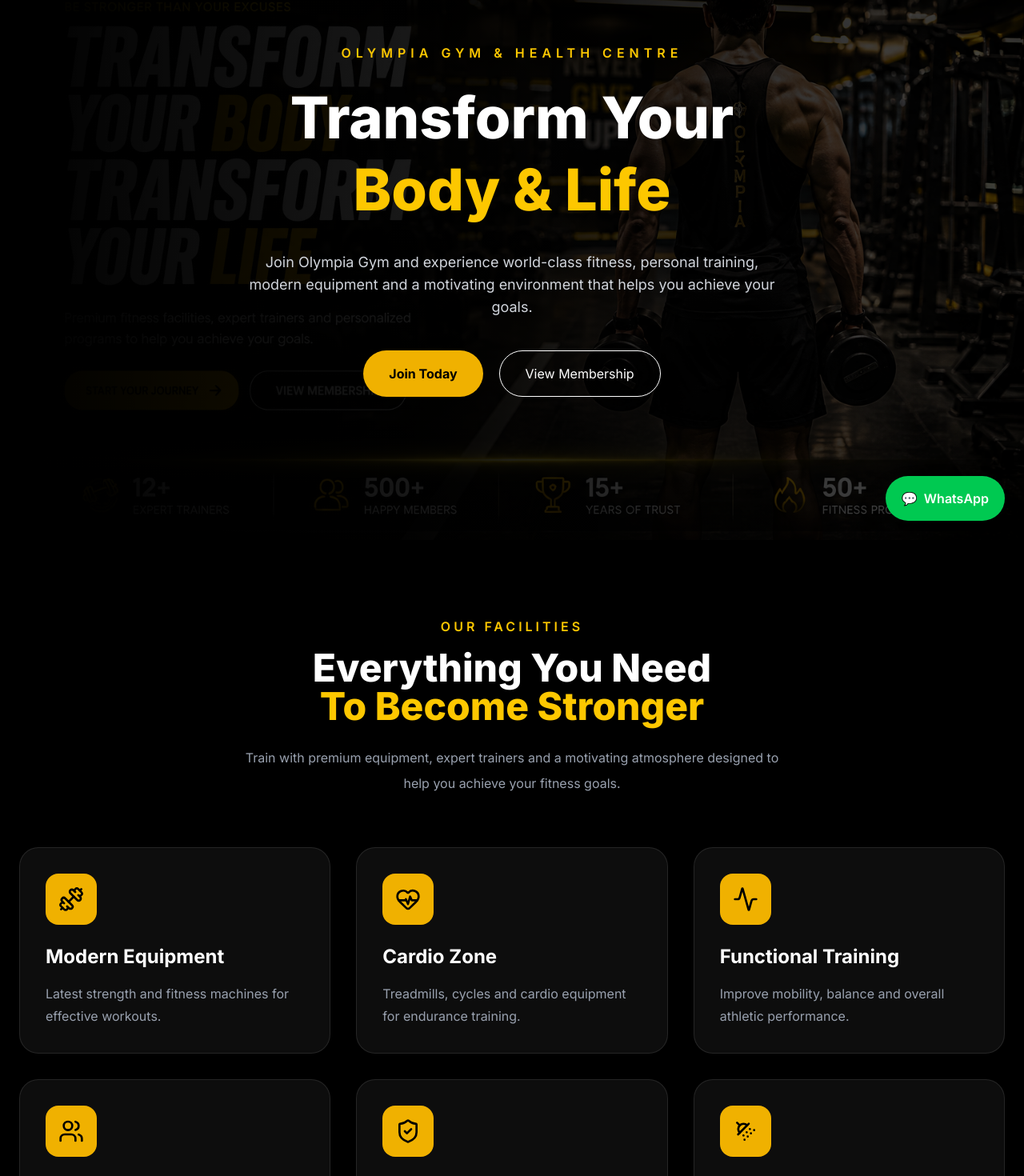
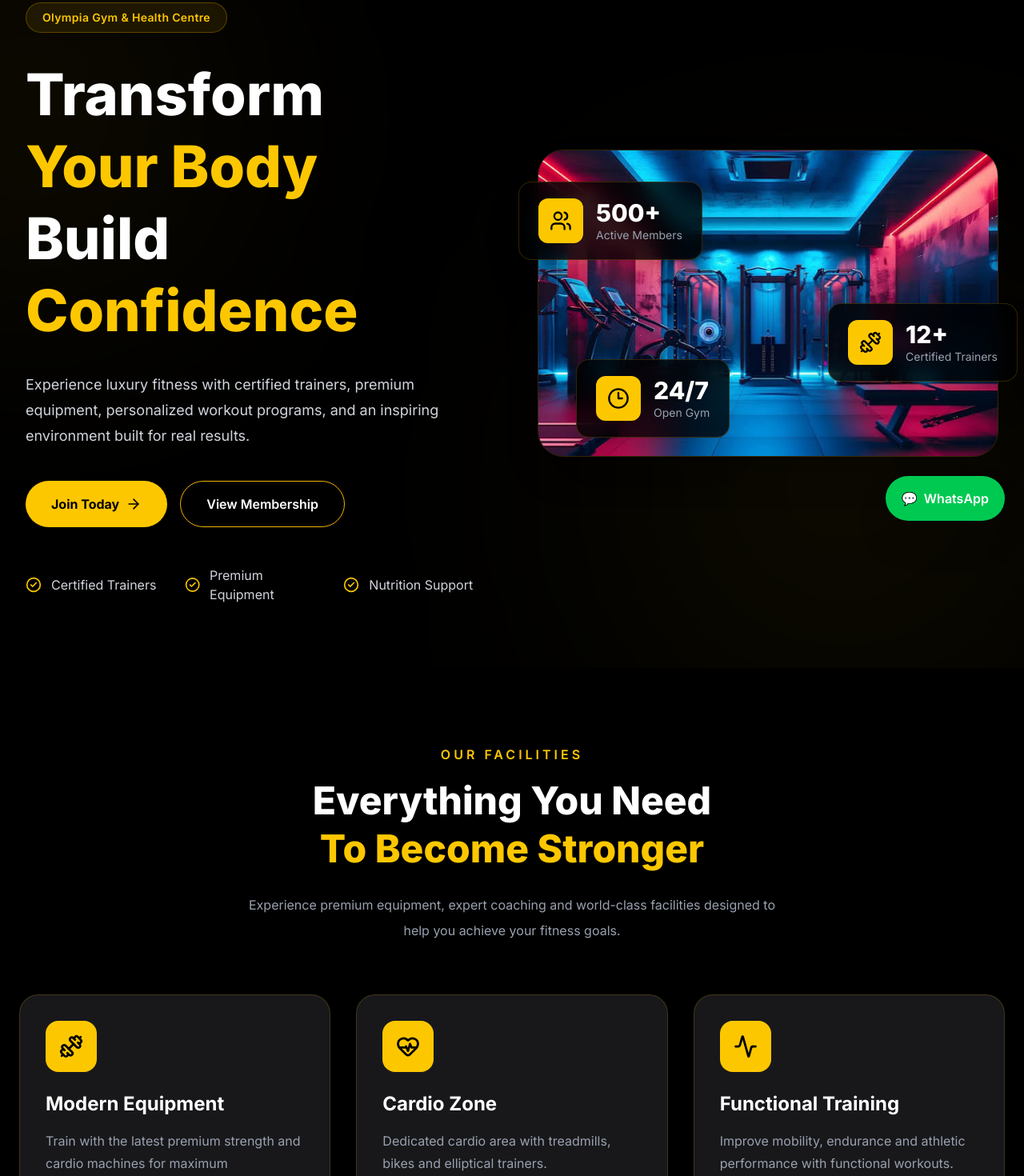
Before and after one commit to sumannath462-dot/secondsincome, a React (Vite) app: page /olympia in a window 1280 px wide. Shown: the part 125-1595 px from the top of the page at 80% size. Built offline with nearby package versions, Linux system fonts and the light colour scheme.

Commit message:
Complete Olympia Gym demo

```diff
--- a/src/components/olympia/Facilities.jsx
+++ b/src/components/olympia/Facilities.jsx
@@ -5,60 +5,62 @@ import {
   Activity,
   ShieldCheck,
   Users,
-  ShowerHead,
+  Bath,
 } from "lucide-react";
 
 const facilities = [
   {
     icon: Dumbbell,
     title: "Modern Equipment",
-    desc: "Latest strength and fitness machines for effective workouts.",
+    desc: "Train with the latest premium strength and cardio machines for maximum performance.",
   },
   {
     icon: HeartPulse,
     title: "Cardio Zone",
-    desc: "Treadmills, cycles and cardio equipment for endurance training.",
+    desc: "Dedicated cardio area with treadmills, bikes and elliptical trainers.",
   },
   {
     icon: Activity,
     title: "Functional Training",
-    desc: "Improve mobility, balance and overall athletic performance.",
+    desc: "Improve mobility, endurance and athletic performance with functional workouts.",
   },
   {
     icon: Users,
     title: "Certified Trainers",
-    desc: "Professional guidance to help you achieve your fitness goals.",
+    desc: "Experienced fitness professionals to guide every step of your transformation.",
   },
   {
     icon: ShieldCheck,
-    title: "Safe Environment",
-    desc: "Clean, hygienic and comfortable workout space for everyone.",
+    title: "Safe & Hygienic",
+    desc: "A clean, sanitized and secure environment for a comfortable workout experience.",
   },
   {
-    icon: ShowerHead,
+    icon: Bath,
     title: "Locker & Shower",
-    desc: "Freshen up after every workout with modern facilities.",
+    desc: "Modern locker rooms and shower facilities to refresh after every session.",
   },
 ];
 
 export default function Facilities() {
   return (
-    <section className="bg-black py-24 px-6">
+    <section
+      id="facilities"
+      className="bg-black py-24 px-6"
+    >
       <div className="max-w-7xl mx-auto">
-
         {/* Heading */}
         <motion.div
           initial={{ opacity: 0, y: 40 }}
           whileInView={{ opacity: 1, y: 0 }}
+          transition={{ duration: 0.6 }}
           viewport={{ once: true }}
-          transition={{ duration: 0.6 }}
           className="text-center"
         >
           <p className="uppercase tracking-[4px] text-yellow-400 font-semibold">
             Our Facilities
           </p>
 
-          <h2 className="mt-4 text-4xl md:text-5xl font-black text-white">
+          <h2 className="mt-4 text-4xl md:text-5xl font-black text-white leading-tight">
             Everything You Need
             <br />
             <span className="text-yellow-400">
@@ -67,13 +69,13 @@ export default function Facilities() {
           </h2>
 
           <p className="mt-6 max-w-2xl mx-auto text-gray-400 leading-8">
-            Train with premium equipment, expert trainers and a motivating
-            atmosphere designed to help you achieve your fitness goals.
+            Experience premium equipment, expert coaching and world-class
+            facilities designed to help you achieve your fitness goals.
           </p>
         </motion.div>
 
         {/* Cards */}
-        <div className="mt-16 grid gap-8 sm:grid-cols-2 lg:grid-cols-3">
+        <div className="mt-16 grid grid-cols-1 sm:grid-cols-2 lg:grid-cols-3 gap-8">
           {facilities.map((item, index) => {
             const Icon = item.icon;
 
@@ -82,15 +84,21 @@ export default function Facilities() {
                 key={item.title}
                 initial={{ opacity: 0, y: 40 }}
                 whileInView={{ opacity: 1, y: 0 }}
+                transition={{
+                  duration: 0.5,
+                  delay: index * 0.1,
+                }}
                 viewport={{ once: true }}
-                transition={{ delay: index * 0.1 }}
-                className="group rounded-3xl border border-white/10 bg-white/5 backdrop-blur-md p-8 hover:border-yellow-400 hover:-translate-y-2 transition-all duration-300"
+                whileHover={{
+                  y: -8,
+                }}
+                className="group rounded-3xl border border-yellow-500/20 bg-zinc-900 p-8 transition-all duration-300 hover:border-yellow-400 hover:shadow-[0_0_35px_rgba(250,204,21,0.15)]"
               >
-                <div className="flex items-center justify-center w-16 h-16 rounded-2xl bg-yellow-500 text-black">
-                  <Icon size={32} />
+                <div className="flex items-center justify-center w-16 h-16 rounded-2xl bg-yellow-400 text-black transition-transform duration-300 group-hover:scale-110">
+                  <Icon size={30} strokeWidth={2.2} />
                 </div>
 
-                <h3 className="mt-6 text-2xl font-bold text-white group-hover:text-yellow-400 transition">
+                <h3 className="mt-6 text-2xl font-bold text-white group-hover:text-yellow-400 transition-colors">
                   {item.title}
                 </h3>
 
@@ -101,7 +109,6 @@ export default function Facilities() {
             );
           })}
         </div>
-
       </div>
     </section>
   );
--- a/src/components/olympia/Hero.jsx
+++ b/src/components/olympia/Hero.jsx
@@ -1,76 +1,208 @@
 import { motion } from "framer-motion";
-import hero from "../../assets/olympia/hero.jpg";
+import {
+  ArrowRight,
+  CheckCircle2,
+  Users,
+  Dumbbell,
+  Clock3,
+} from "lucide-react";
+
+import heroImage from "../../assets/olympia/hero-gym.jpg";
 
 export default function Hero() {
   return (
     <section
       id="home"
-      className="relative min-h-screen flex items-center justify-center overflow-hidden"
+      className="relative overflow-hidden bg-black text-white"
     >
-      {/* Background */}
-      <img
-        src={hero}
-        alt="Olympia Gym"
-        className="absolute inset-0 w-full h-full object-cover"
-      />
+      {/* Background Glow */}
+      <div className="absolute inset-0">
+        <div className="absolute -left-40 top-20 h-96 w-96 rounded-full bg-yellow-500/10 blur-[140px]" />
+        <div className="absolute right-0 bottom-0 h-[450px] w-[450px] rounded-full bg-yellow-400/10 blur-[170px]" />
+      </div>
 
-      {/* Dark Overlay */}
-      <div className="absolute inset-0 bg-black/70"></div>
+      <div className="relative max-w-7xl mx-auto px-6 lg:px-8 pt-32 pb-20">
 
-      {/* Gradient */}
-      <div className="absolute inset-0 bg-gradient-to-r from-black via-black/60 to-transparent"></div>
+        <div className="grid items-center gap-16 lg:grid-cols-2">
 
-      {/* Content */}
-      <div className="relative z-10 max-w-7xl mx-auto px-6 text-center">
+          {/* LEFT */}
+          <motion.div
+            initial={{ opacity: 0, x: -60 }}
+            animate={{ opacity: 1, x: 0 }}
+            transition={{ duration: 0.8 }}
+          >
+            {/* Badge */}
+            <div className="inline-flex items-center rounded-full border border-yellow-500/30 bg-yellow-500/10 px-5 py-2 text-sm font-semibold tracking-wide text-yellow-400">
+              Olympia Gym & Health Centre
+            </div>
 
-        <motion.p
-          initial={{ opacity: 0, y: 30 }}
-          animate={{ opacity: 1, y: 0 }}
-          transition={{ duration: 0.6 }}
-          className="uppercase tracking-[6px] text-yellow-400 font-semibold"
-        >
-          Olympia Gym & Health Centre
-        </motion.p>
+            {/* Heading */}
+            <h1 className="mt-8 text-5xl font-black leading-tight md:text-7xl">
+              Transform
+              <br />
 
-        <motion.h1
-          initial={{ opacity: 0, y: 35 }}
-          animate={{ opacity: 1, y: 0 }}
-          transition={{ delay: 0.2 }}
-          className="mt-6 text-5xl md:text-7xl font-black text-white leading-tight"
-        >
-          Transform Your
-          <br />
-          <span className="text-yellow-400">
-            Body & Life
-          </span>
-        </motion.h1>
+              <span className="text-yellow-400">
+                Your Body
+              </span>
 
-        <motion.p
-          initial={{ opacity: 0 }}
-          animate={{ opacity: 1 }}
-          transition={{ delay: 0.4 }}
-          className="mt-8 max-w-2xl mx-auto text-gray-300 text-lg"
-        >
-          Join Olympia Gym and experience world-class fitness,
-          personal training, modern equipment and a motivating
-          environment that helps you achieve your goals.
-        </motion.p>
+              <br />
 
-        <motion.div
-          initial={{ opacity: 0 }}
-          animate={{ opacity: 1 }}
-          transition={{ delay: 0.6 }}
-          className="mt-10 flex flex-col sm:flex-row justify-center gap-5"
-        >
-          <button className="bg-yellow-500 hover:bg-yellow-400 px-8 py-4 rounded-full text-black font-bold transition">
-            Join Today
-          </button>
+              Build
+              <span className="text-yellow-400">
+                {" "}
+                Confidence
+              </span>
+            </h1>
 
-          <button className="border border-white hover:border-yellow-400 hover:text-yellow-400 px-8 py-4 rounded-full text-white transition">
-            View Membership
-          </button>
-        </motion.div>
+            {/* Description */}
+            <p className="mt-8 max-w-xl text-lg leading-8 text-gray-300">
+              Experience luxury fitness with certified trainers,
+              premium equipment, personalized workout programs,
+              and an inspiring environment built for real results.
+            </p>
 
+            {/* Buttons */}
+            <div className="mt-10 flex flex-col gap-4 sm:flex-row">
+
+              <button className="group inline-flex items-center justify-center rounded-full bg-yellow-400 px-8 py-4 font-bold text-black transition hover:bg-yellow-300">
+                Join Today
+
+                <ArrowRight
+                  size={20}
+                  className="ml-2 transition group-hover:translate-x-1"
+                />
+              </button>
+
+              <button className="rounded-full border border-yellow-500 px-8 py-4 font-semibold text-white transition hover:bg-yellow-500 hover:text-black">
+                View Membership
+              </button>
+
+            </div>
+
+            {/* Features */}
+            <div className="mt-12 grid gap-5 sm:grid-cols-3">
+
+              <div className="flex items-center gap-3">
+                <CheckCircle2
+                  size={20}
+                  className="text-yellow-400"
+                />
+
+                <span className="text-gray-300">
+                  Certified Trainers
+                </span>
+              </div>
+
+              <div className="flex items-center gap-3">
+                <CheckCircle2
+                  size={20}
+                  className="text-yellow-400"
+                />
+
+                <span className="text-gray-300">
+                  Premium Equipment
+                </span>
+              </div>
+
+              <div className="flex items-center gap-3">
+                <CheckCircle2
+                  size={20}
+                  className="text-yellow-400"
+                />
+
+                <span className="text-gray-300">
+                  Nutrition Support
+                </span>
+              </div>
+
+            </div>
+
+          </motion.div>
+
+          {/* RIGHT */}
+          <motion.div
+            initial={{ opacity: 0, x: 60 }}
+            animate={{ opacity: 1, x: 0 }}
+            transition={{ duration: 0.9 }}
+            className="relative"
+          >
+
+            <img
+              src={heroImage}
+              alt="Olympia Gym"
+              className="w-full rounded-[32px] border border-yellow-500/20 object-cover shadow-2xl"
+            />
+            {/* Floating Card 1 */}
+            <motion.div
+              initial={{ opacity: 0, y: 30 }}
+              animate={{ opacity: 1, y: 0 }}
+              transition={{ delay: 0.5 }}
+              className="absolute -left-6 top-10 rounded-2xl border border-yellow-500/20 bg-black/80 backdrop-blur-md px-6 py-5 shadow-2xl"
+            >
+              <div className="flex items-center gap-4">
+                <div className="flex h-14 w-14 items-center justify-center rounded-xl bg-yellow-400 text-black">
+                  <Users size={28} />
+                </div>
+
+                <div>
+                  <h3 className="text-3xl font-black text-white">
+                    500+
+                  </h3>
+                  <p className="text-sm text-gray-400">
+                    Active Members
+                  </p>
+                </div>
+              </div>
+            </motion.div>
+
+            {/* Floating Card 2 */}
+            <motion.div
+              initial={{ opacity: 0, x: 40 }}
+              animate={{ opacity: 1, x: 0 }}
+              transition={{ delay: 0.7 }}
+              className="absolute -right-6 top-1/2 rounded-2xl border border-yellow-500/20 bg-black/80 backdrop-blur-md px-6 py-5 shadow-2xl"
+            >
+              <div className="flex items-center gap-4">
+                <div className="flex h-14 w-14 items-center justify-center rounded-xl bg-yellow-400 text-black">
+                  <Dumbbell size={28} />
+                </div>
+
+                <div>
+                  <h3 className="text-3xl font-black text-white">
+                    12+
+                  </h3>
+                  <p className="text-sm text-gray-400">
+                    Certified Trainers
+                  </p>
+                </div>
+              </div>
+            </motion.div>
+
+            {/* Floating Card 3 */}
+            <motion.div
+              initial={{ opacity: 0, y: 30 }}
+              animate={{ opacity: 1, y: 0 }}
+              transition={{ delay: 0.9 }}
+              className="absolute bottom-6 left-12 rounded-2xl border border-yellow-500/20 bg-black/80 backdrop-blur-md px-6 py-5 shadow-2xl"
+            >
+              <div className="flex items-center gap-4">
+                <div className="flex h-14 w-14 items-center justify-center rounded-xl bg-yellow-400 text-black">
+                  <Clock3 size={28} />
+                </div>
+
+                <div>
+                  <h3 className="text-3xl font-black text-white">
+                    24/7
+                  </h3>
+                  <p className="text-sm text-gray-400">
+                    Open Gym
+                  </p>
+                </div>
+              </div>
+            </motion.div>
+
+          </motion.div>
+        </div>
       </div>
     </section>
   );
```
Also changed, not shown: src/assets/olympia/hero-gym.jpg (added).
